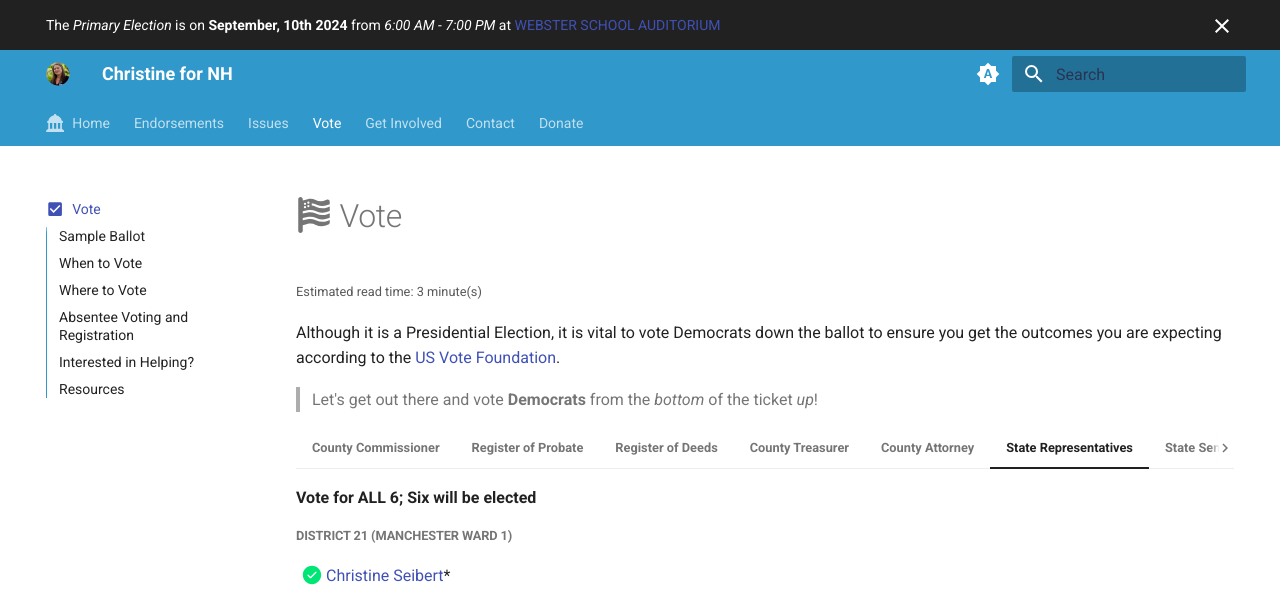
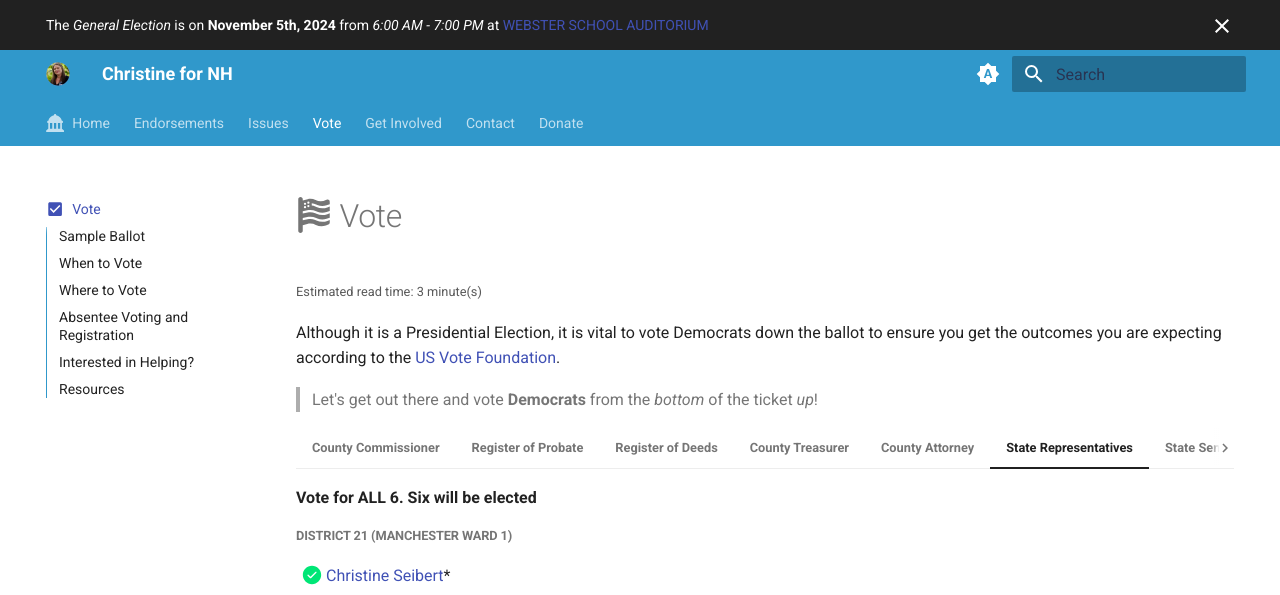
Before and after one commit to christine-seibert/christine-for-nh, an MkDocs documentation site: the page built from docs/vote.md, in a window 1280 px wide and 900 px high. Shown: the top 595 px of the window. Built offline with MkDocs 1.6.1 and Material for MkDocs 9.7.7, drawn with Linux system fonts in a browser that asks for light colours; plug-ins that fetch from the network failed and are left out; some of the changed lines change nothing that is shown.

Commit message:
feat: update dates to general and primary election winners

```diff
--- a/docs/overrides/main.html
+++ b/docs/overrides/main.html
@@ -3,7 +3,7 @@
 {% block announce %}
 <!-- Add announcement here, including arbitrary HTML -->
 <p>
-  The <em>Primary Election</em> is on <strong>September, 10th 2024</strong> from
+  The <em>General Election</em> is on <strong>November 5th, 2024</strong> from
   <em>6:00 AM - 7:00 PM</em> at
   <a href="http://maps.google.com/?q=2519%20%20ELM%20ST,%20MANCHESTER,%20NH%2003104">
     WEBSTER SCHOOL AUDITORIUM
--- a/docs/vote.md
+++ b/docs/vote.md
@@ -34,7 +34,7 @@
 
 ===+ "State Representatives"
 
-    **Vote for ALL 6; Six will be elected**
+    **Vote for ALL 6. Six will be elected**
 
     <h5>District 21 (Manchester Ward 1)</h5>
 
@@ -52,10 +52,6 @@
 
 === "State Senate"
 
-    <h5>District 16</h5>
-
-    **WRITE-IN**
-
     - [x] [Michael York](https://manchester.inklink.news/michael-york-retiring-state-librarian-announces-run-for-nh-senate-district-16/)
 
 === "Executive Councilor"
@@ -64,22 +60,11 @@
 
 === "Representative in Congress"
 
-    **Vote for not more than 1**
-
-    - [ ] [Chris Pappas](https://www.chrispappas.org/)
-    - [ ] Kevin Rondeau
-
-    > Primary on September 10, 2024.
+    - [x] [Chris Pappas](https://www.chrispappas.org/)
 
 === "Governor"
 
-    **Vote for not more than 1**
-
-    - [ ] [Joyce Craig](https://joycecraig.org/)
-    - [ ] [Cinde Warmington](https://www.cindewarmington.com/)
-    - [ ] [Jon Kiper](https://www.votekiper.org/)
-
-    > Primary on September 10, 2024.
+    - [x] [Joyce Craig](https://joycecraig.org/)
 
 === "President"
 
```
